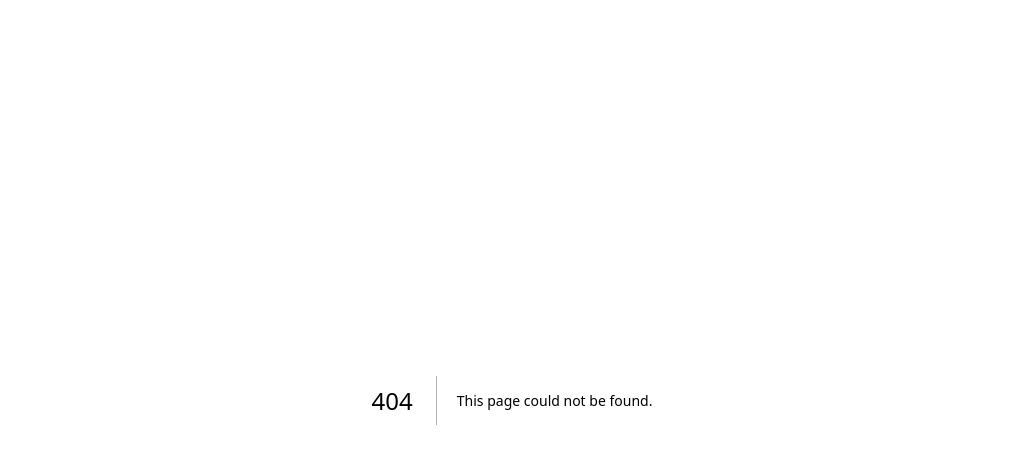
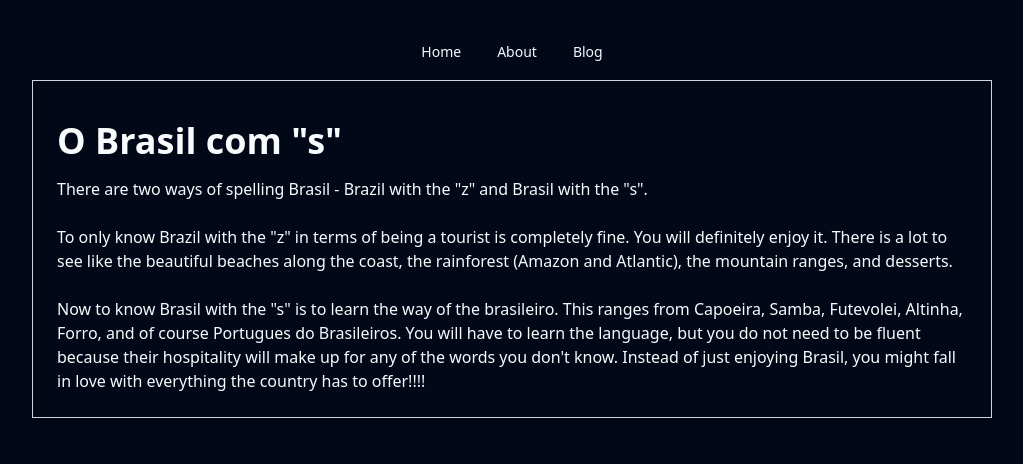
Before and after one commit to normausome/norman-au, a Next.js app: page /blog/brasil in a window 1280 px wide. Before the commit this address had no page. Shown: the top 464 px of the page, without its empty margins (128-1151 px from the left). Built offline with nearby package versions, Linux system fonts and the light colour scheme.

Commit message:
feat: add blog

```diff
--- a/src/app/about/page.tsx
+++ b/src/app/about/page.tsx
@@ -1,4 +1,3 @@
-import { NavigationMenuCustom } from "@/components/NavigationMenuCustom";
 import Link from "next/link";
 import Image from "next/image";
 
@@ -7,7 +6,6 @@ import morroImg from "../images/morroDeIrmaos.jpeg";
 export default function Page() {
   return (
     <div className="flex flex-col items-center pt-8 pb-8">
-      <NavigationMenuCustom />
       <div className=" w-screen lg:w-1/2 p-6">
         <h1>About This Site</h1>
         <p>
@@ -28,10 +26,10 @@ export default function Page() {
         </div>
 
         <p>
-          I hate self describing myself, because I believe I am always in flux.
-          However, if I were to describe myself in one word - optimistic. I
-          enjoy laughing, learning, and sharing with others. I like to have one
-          foot in the fast paced world of today, and the other foot in the calm,
+          I hate self describing myself, because I am always in flux. However,
+          if I were to describe myself in one word - optimistic. I enjoy
+          laughing, learning, and sharing with others. I like to have one foot
+          in the fast paced world of today, and the other foot in the calm,
           serene place of perspective.
         </p>
       </div>
--- /dev/null
+++ b/src/app/blog/brasil/page.tsx
@@ -0,0 +1,36 @@
+export default function Page() {
+  return (
+    <div className="fixed top-0 left-1/2 transform -translate-x-1/2 pt-20 w-5/6 lg:w-3/4">
+      <section className="border border-gray-300 shadow-lg p-6">
+        <h1>O Brasil com &quot;s&quot;</h1>
+        <p>
+          There are two ways of spelling Brasil - Brazil with the &quot;z&quot;
+          and Brasil with the &quot;s&quot;.
+        </p>
+        <br />
+        <p>
+          To only know Brazil with the &quot;z&quot; in terms of being a tourist
+          is completely fine. You will definitely enjoy it. There is a lot to
+          see like the beautiful beaches along the coast, the rainforest (Amazon
+          and Atlantic), the mountain ranges, and desserts.
+        </p>
+        <br />
+        <p>
+          Now to know Brasil with the &quot;s&quot; is to learn the way of the
+          brasileiro. This ranges from Capoeira, Samba, Futevolei, Altinha,
+          Forro, and of course Portugues do Brasileiros. You will have to learn
+          the language, but you do not need to be fluent because their
+          hospitality will make up for any of the words you don&apos;t know.
+          Instead of just enjoying Brasil, you might fall in love with
+          everything the country has to offer!!!!
+        </p>
+        {/* <p>
+          To preface, it started when I spent 3 weeks in Brasil visiting an old
+          friend and joining in on the Carnaval fun - especially the "festa da
+          rua" (street party) in February of 2023. One year later I moved to
+          Brasil, and have been here for ~3 months now.
+        </p> */}
+      </section>
+    </div>
+  );
+}
--- a/src/app/blog/page.tsx
+++ b/src/app/blog/page.tsx
@@ -1,9 +1,20 @@
-import { NavigationMenuCustom } from "@/components/NavigationMenuCustom";
+import BasicLink from "@/components/BasicLink";
+import Link from "next/link";
 
 export default function Page() {
   return (
     <div className="flex flex-col items-center pt-8">
-      <NavigationMenuCustom />
+      <ol className="list-decimal pl-4">
+        <li>
+          <BasicLink href="/blog/brasil" title="Brasil" />
+        </li>
+        <li>
+          <Link href="/blog/brasil">Page 2</Link>
+        </li>
+        <li>
+          <Link href="/page3">Page 3</Link>
+        </li>
+      </ol>
     </div>
   );
 }
--- a/src/app/layout.tsx
+++ b/src/app/layout.tsx
@@ -2,6 +2,7 @@ import type { Metadata } from "next";
 import { Inter } from "next/font/google";
 import "./globals.css";
 import { ThemeProvider } from "@/components/theme-provider";
+import { NavigationMenuCustom } from "@/components/NavigationMenuCustom";
 
 const inter = Inter({ subsets: ["latin"] });
 
@@ -24,6 +25,7 @@ export default function RootLayout({
           enableSystem
           disableTransitionOnChange
         >
+          <NavigationMenuCustom />
           {children}
         </ThemeProvider>
       </body>
--- a/src/app/page.tsx
+++ b/src/app/page.tsx
@@ -1,14 +1,12 @@
 import Image from "next/image";
 
 import { ModeToggle } from "@/components/ModeToggle";
-import { NavigationMenuCustom } from "@/components/NavigationMenuCustom";
 import { TypingEffect } from "@/components/TypingEffect";
 
 export default function Home() {
   return (
     <main className="flex min-h-screen flex-col items-center gap-y-4 p-8">
       {/* <ModeToggle /> */}
-      <NavigationMenuCustom />
       <TypingEffect />
     </main>
   );
--- /dev/null
+++ b/src/components/BasicLink.tsx
@@ -0,0 +1,12 @@
+import Link from "next/link";
+import React from "react";
+
+const BasicLink = ({ href, title }: { href: string; title: string }) => {
+  return (
+    <Link href={href} passHref legacyBehavior>
+      <a className="text-blue-500 hover:text-blue-700"> {title}</a>
+    </Link>
+  );
+};
+
+export default BasicLink;
--- a/src/components/NavigationMenuCustom.tsx
+++ b/src/components/NavigationMenuCustom.tsx
@@ -26,7 +26,7 @@ export function NavigationMenuCustom() {
     );
 
   return (
-    <div>
+    <div className="flex flex-col items-center pt-8">
       <NavigationMenu>
         <NavigationMenuList>
           <NavigationMenuItem>
--- a/src/components/TypingEffect.tsx
+++ b/src/components/TypingEffect.tsx
@@ -7,7 +7,7 @@ export function TypingEffect() {
     <div>
       <div className="font-mono text-[10px] xl:text-xl font-mono typing-container">
         <div className=" typing">
-          my name is norman au. i was bitten by a radioactive spider...
+          a leap of faith...
           <span className="animate-blink">|</span>
         </div>
 
```
Also changed, not shown: last_digest.txt (added), 2 other files (tests, documents, lock files or other folders).
